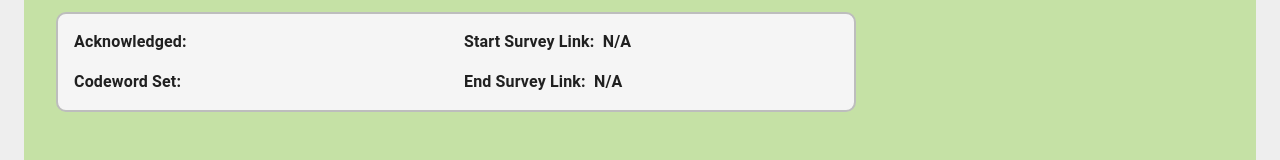
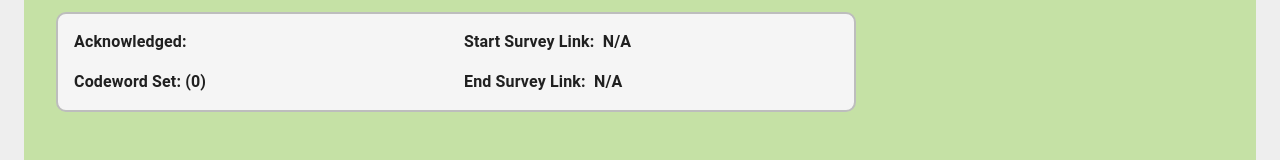
Before and after one commit to raybox94/GDPproject03, a React (Create React App) app in the folder source_code/client/: page /course/1 in a window 1280 px wide. Shown: the part 184-344 px from the top of the page. Built offline with nearby package versions, Linux system fonts and the light colour scheme; no server answers; sample sign-in values are in the browser's storage.

Commit message:
Update to display number of codeword in a course

```diff
--- a/source_code/client/src/component/instructor/Course.js
+++ b/source_code/client/src/component/instructor/Course.js
@@ -785,7 +785,7 @@ export default function Course(props) {
                                         <Grid item xs={12} >
                                             <Typography component="div">
                                                 <Box fontSize="h6.body" fontWeight="fontWeightBold" m={1}>
-                                                    Codeword Set: {state.codewordset}
+                                                    Codeword Set: {state.codewordset+" ("+state.codewordCount+")"}
                                                 </Box>
                                             </Typography>
                                         </Grid>
```
